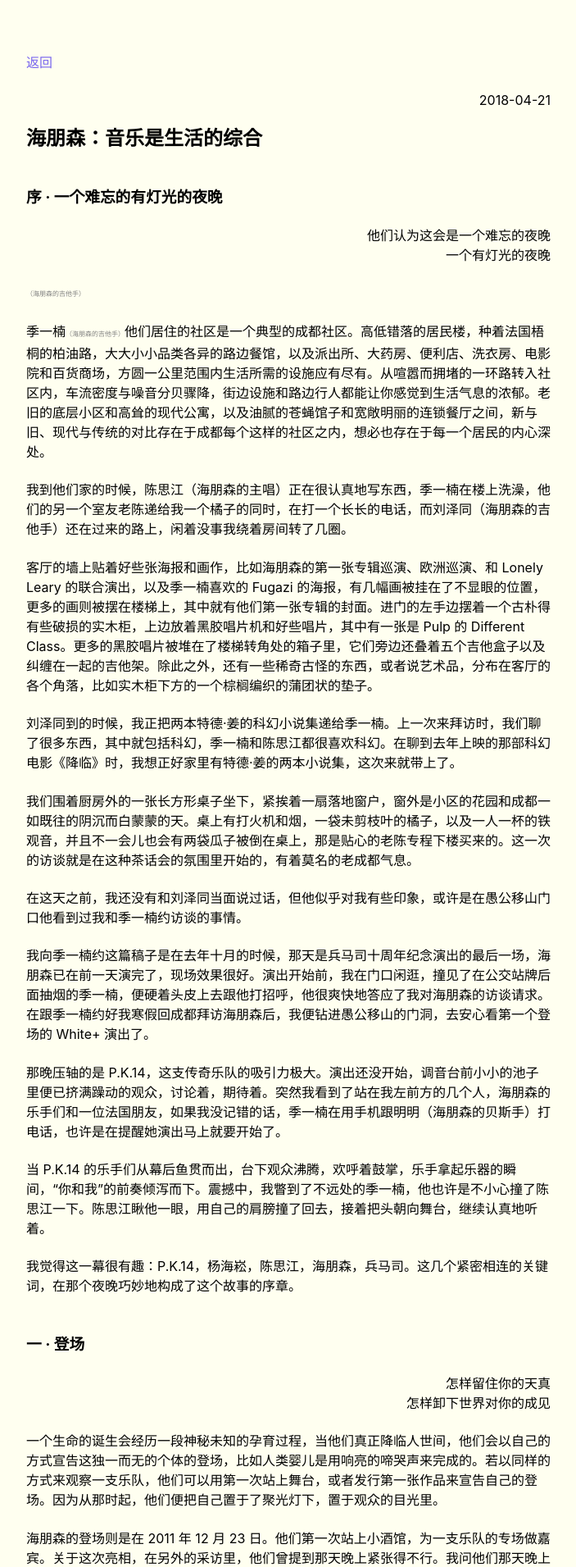
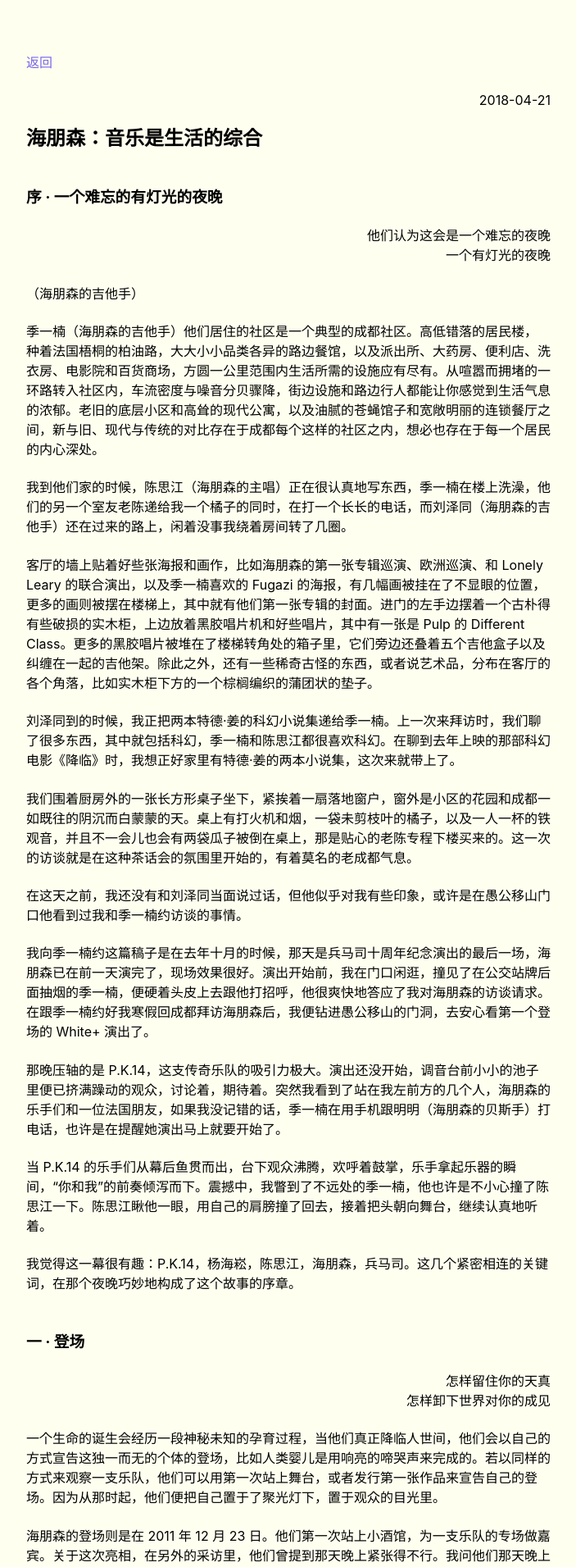
Before and after one commit to salingerlin/salingerlin.github.io, a Jekyll site: the page built from _posts/2018-04-21-海朋森：音乐是生活的综合.md, in a window 1280 px wide. Shown: the top 1911 px of the page at 82% size, without its empty margins (288-991 px from the left). Built offline with Jekyll 4.4.1, drawn with Linux system fonts in a browser that asks for light colours.

Commit message:
Update head.html

```diff
--- a/_includes/head.html
+++ b/_includes/head.html
@@ -14,10 +14,7 @@
 	  a:active {
 		  color: darkcyan;}
 	</style>
-	<style type="text/css">
-		.zhushi {
-			color: grey; font-size: 50%;}
-	</style>
+
 
   <title>
     {%- if page.title -%}
```
